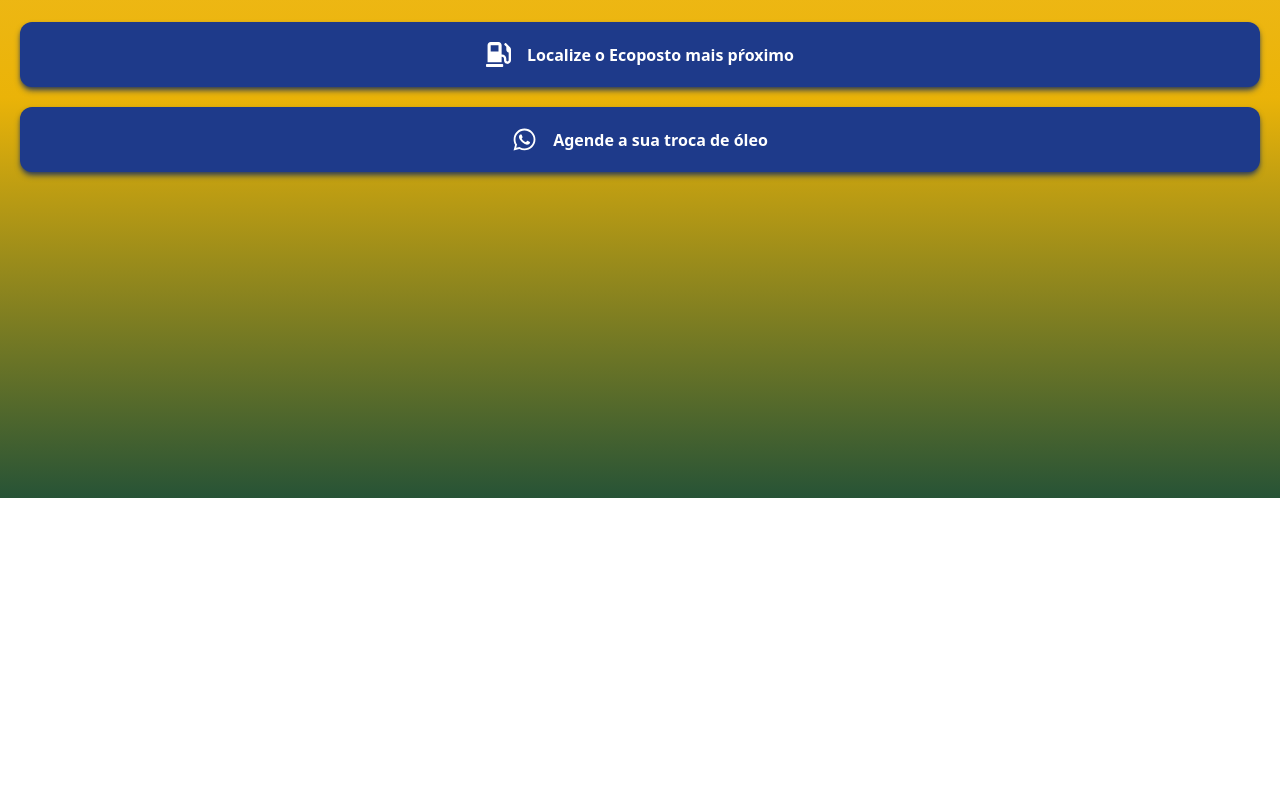
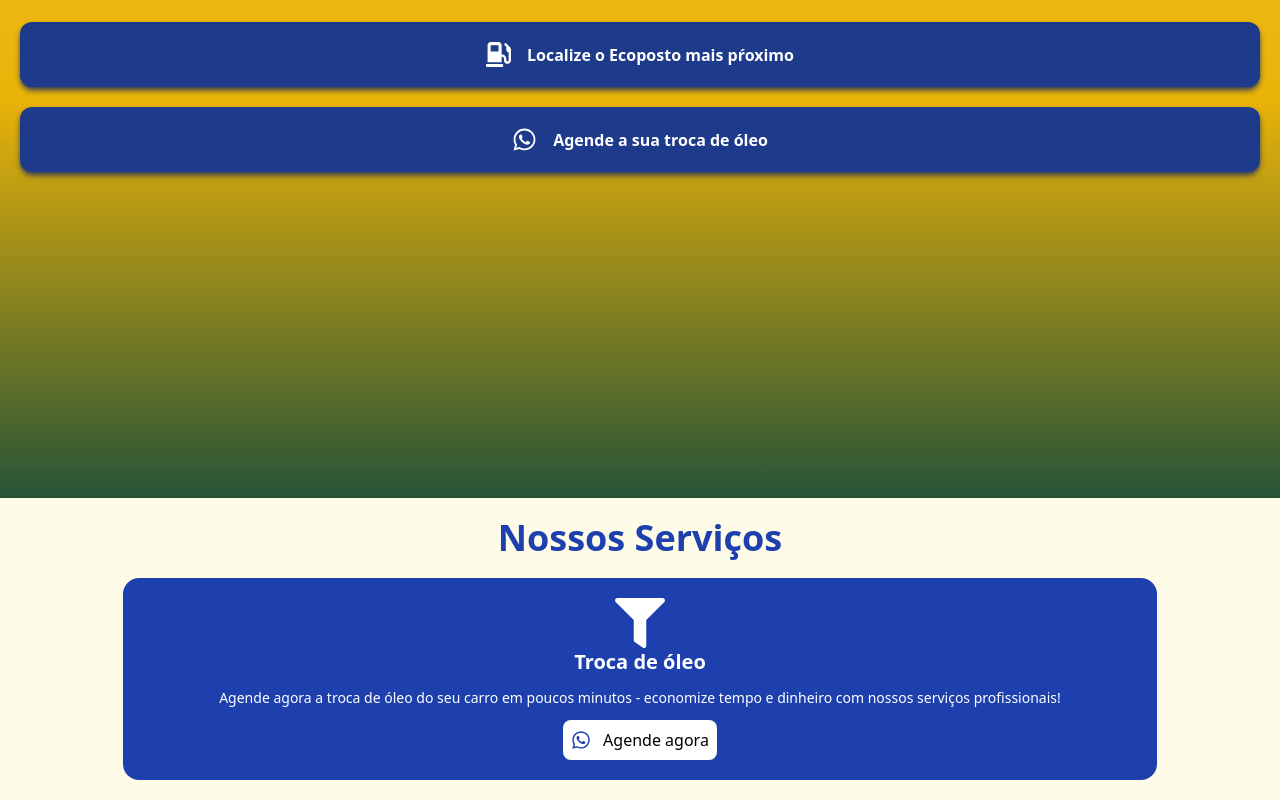
Before and after one commit to brunoprestesap/lp-ecopostos, a React (Vite) app: page / in a window 1280 px wide. Shown: the part 302-1102 px from the top of the page. Before the commit the page ends 800 px from the top, so only its background shows below. Built offline with nearby package versions, Linux system fonts and the light colour scheme.

Commit message:
Criacao da secao de servicos

```diff
--- a/src/App.jsx
+++ b/src/App.jsx
@@ -1,9 +1,10 @@
-import Main from './components/Main'
+import Home from './pages/Home'
 
 function App() {
 
   return (
-    <Main />
+    <Home />
+
   )
 }
 
--- /dev/null
+++ b/src/components/Services.jsx
@@ -0,0 +1,27 @@
+import React from "react";
+import { FaFilter, FaWhatsapp } from "react-icons/fa";
+
+const Services = () => {
+  return (
+    <div className="p-5 bg-yellow-50 flex flex-col items-center w-full">
+      <h2 className="text-center font-bold text-4xl text-blue-800 mb-5">
+        Nossos Serviços
+      </h2>
+
+      <div className="p-5 w-5/6 bg-blue-800 rounded-2xl flex flex-col justify-center items-center">
+        <FaFilter size={50} color="FFFFFF" />
+        <h2 className="text-xl font-bold text-white">Troca de óleo</h2>
+        <p className="text-sm text-justify mt-3 text-white">
+          Agende agora a troca de óleo do seu carro em poucos minutos -
+          economize tempo e dinheiro com nossos serviços profissionais!
+        </p>
+        <button className="bg-white p-2 rounded-lg mt-3 flex items-center gap-3">
+          <FaWhatsapp size={20} color='1E40AF' />
+          <p className="text-black text-base antialiased">Agende agora</p>
+        </button>
+      </div>
+    </div>
+  );
+};
+
+export default Services;
--- a/src/components/Main.jsx
+++ b/src/components/Topo.jsx
@@ -3,7 +3,7 @@
 
 import { FaGasPump, FaWhatsapp } from "react-icons/fa";
 
-const Main = () => {
+const Topo = () => {
   return (
     <div className="p-5 w-full h-screen bg-gradient-to-b from-[#F6C234] via-yellow-500 to-[#275336]">
       <div className="flex justify-center w-full">
@@ -41,4 +41,4 @@
   );
 };
 
-export default Main;
+export default Topo;
--- /dev/null
+++ b/src/pages/Home.jsx
@@ -0,0 +1,17 @@
+import React from 'react'
+import Services from '../components/Services'
+import Topo from '../components/Topo'
+
+const Home = () => {
+  return (
+    <div className="transform mx-auto duration-500">
+          {/* Hero area */}
+          <Topo />
+
+          {/* Card inicial area */}
+          <Services />
+    </div>
+  )
+}
+
+export default Home
```
